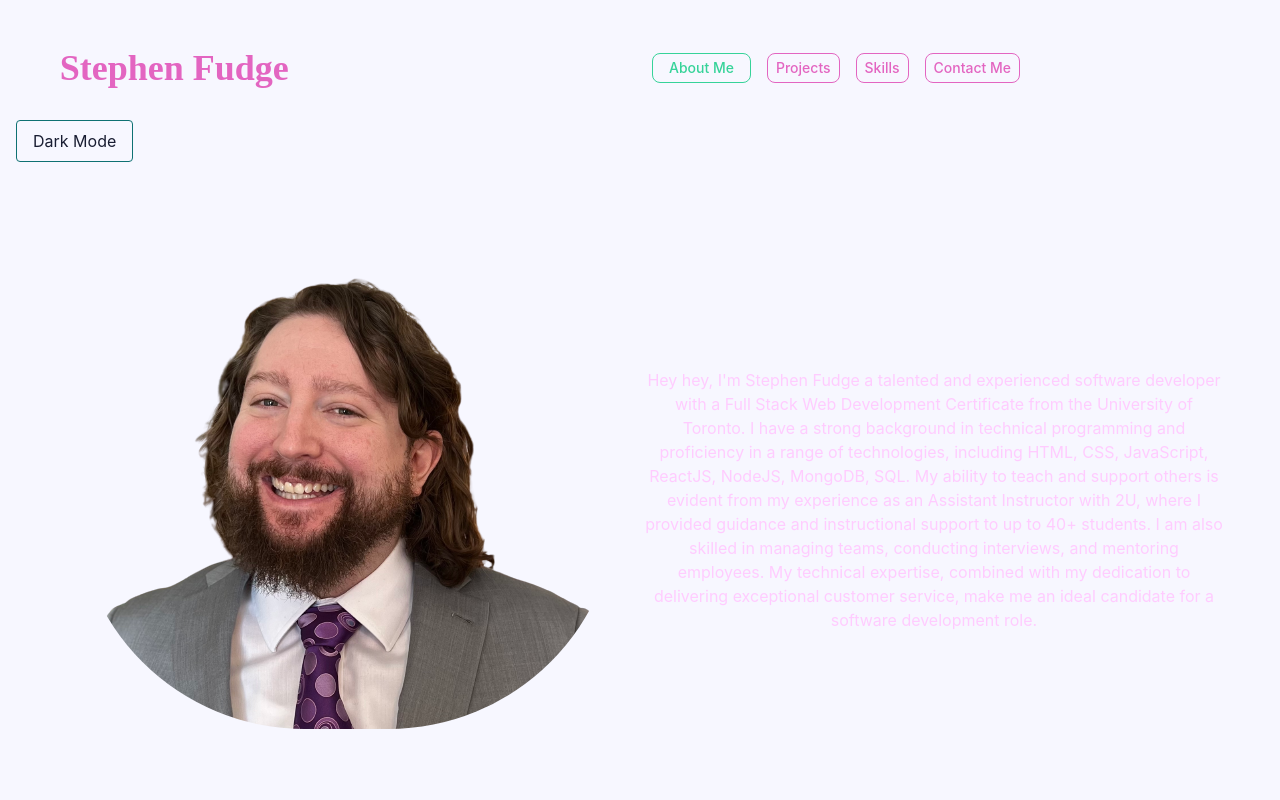
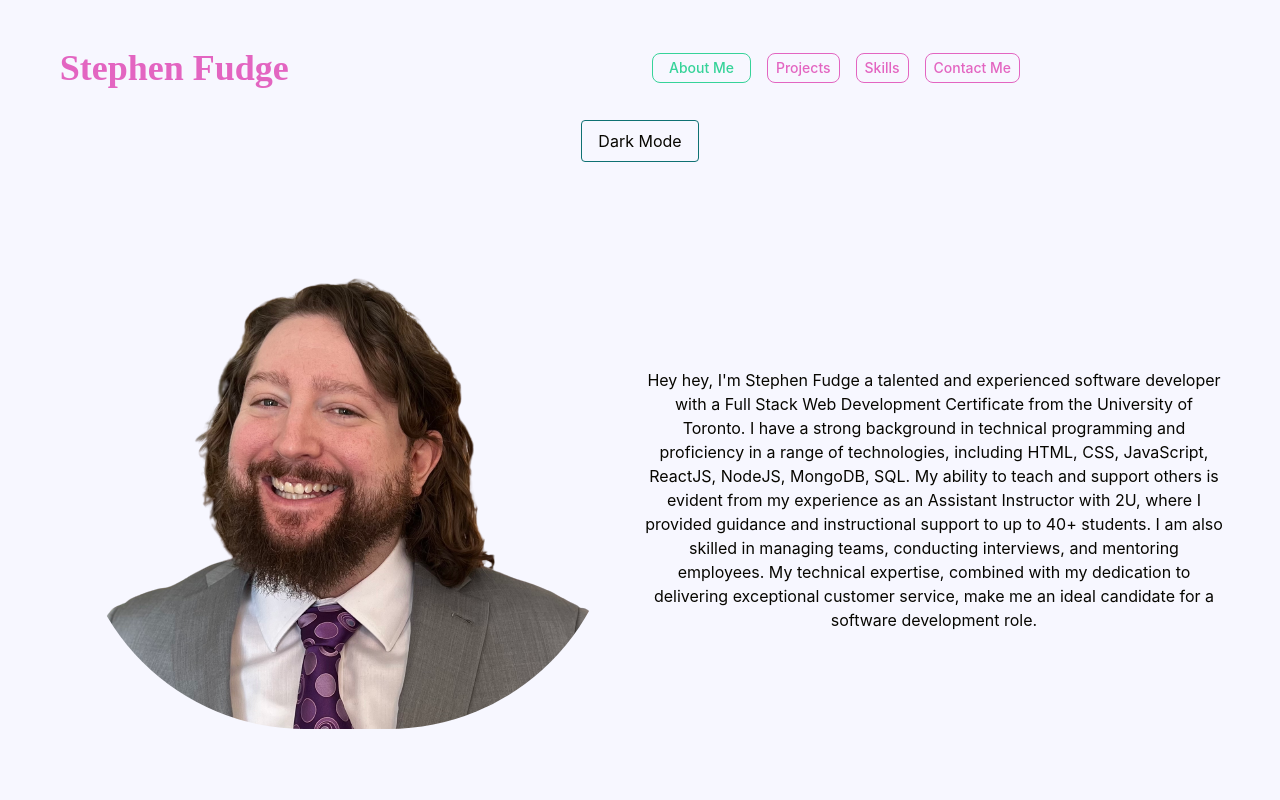
Before and after one commit to stephenfudge/portfolio, a React (Create React App) app: page / in a window 1280 px wide. Shown: the top 800 px of the page. Built offline with nearby package versions, Linux system fonts and the light colour scheme.

Commit message:
tentatively figured out colours for light and dark mode and implemented into App.js

```diff
--- a/src/App.css
+++ b/src/App.css
@@ -1,38 +1,3 @@
 .App {
   text-align: center;
 }
-
-.App-logo {
-  height: 40vmin;
-  pointer-events: none;
-}
-
-@media (prefers-reduced-motion: no-preference) {
-  .App-logo {
-    animation: App-logo-spin infinite 20s linear;
-  }
-}
-
-.App-header {
-  background-color: #282c34;
-  min-height: 100vh;
-  display: flex;
-  flex-direction: column;
-  align-items: center;
-  justify-content: center;
-  font-size: calc(10px + 2vmin);
-  color: white;
-}
-
-.App-link {
-  color: #61dafb;
-}
-
-@keyframes App-logo-spin {
-  from {
-    transform: rotate(0deg);
-  }
-  to {
-    transform: rotate(360deg);
-  }
-}
--- a/src/App.js
+++ b/src/App.js
@@ -15,10 +15,10 @@ function App() {
 
   const handleSectionChange = (section) => {
     setActiveSection(section);
-  }
+  };
 
   return (
-    <div className="min-h-screen bg-ghost dark:bg-smoky text-lightpink dark:text-cyclamen">
+    <div className="App min-h-screen bg-ghost dark:bg-grey text-smoky dark:text-ghost">
       <div className="container mx-auto p-4">
         <Navbar
           activeSection={activeSection}
--- a/tailwind.config.js
+++ b/tailwind.config.js
@@ -4,14 +4,19 @@ module.exports = {
   darkMode: "class",
   theme: {
     colors: {
+      grey: "#121212",
       persian: "#320d6dff",
       rose: "#e365c1ff",
       ghost: "#f7f7ffff",
       smoky: "#070600ff",
       caribbean: "#0f7173ff",
-      oxford: "#191d32ff",
       cyclamen: "#f2699dff",
       lightpink: "#ffccff",
+      deep: "#ff1493ff",
+      violet: "#9400d3ff",
+      purple: "#ba55d3ff",
+      lightpurple: "#bf80ff",
+      navy: "#00008bff",
     },
     extend: {
       fontFamily: {
```
Lines whose indentation alone changed are shown as unchanged.
